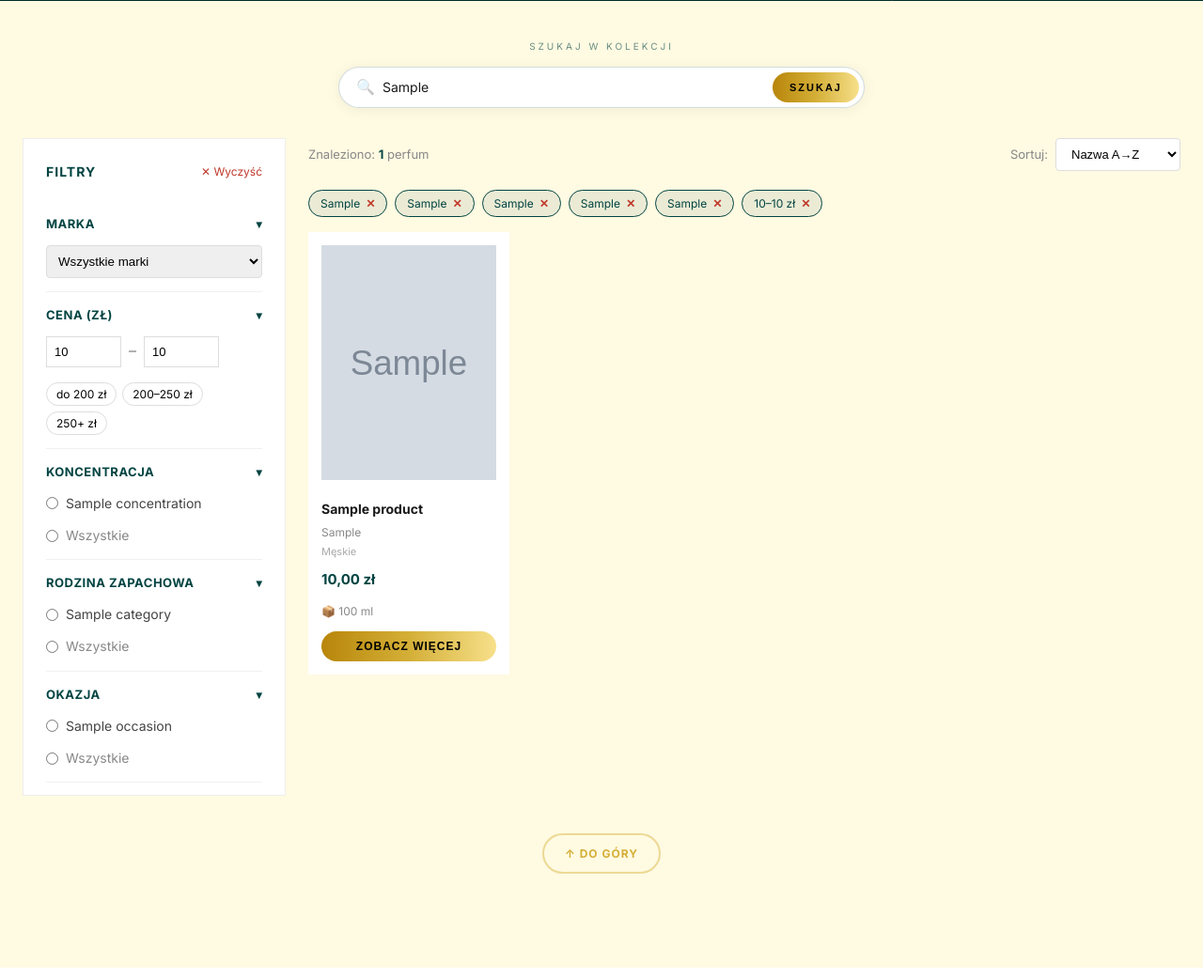
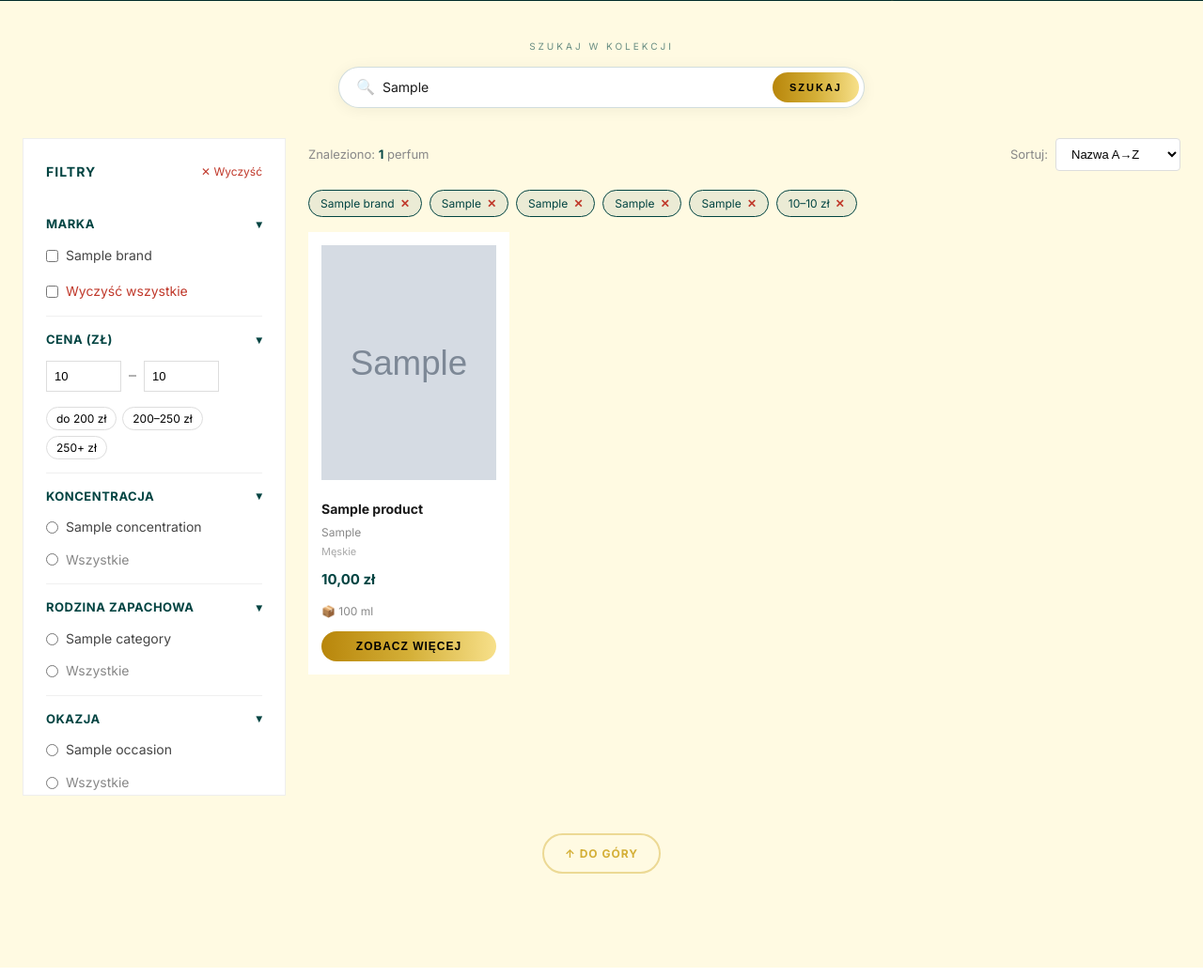
Before and after one commit to Camilleus/perfumy-mlm, a Django app: template templates/products/list.html in a window 1280 px wide. Shown: the part 685-1725 px from the top of the page at 94% size. Run offline with Django 5.2, Linux system fonts and the light colour scheme; tables that the repository leaves empty hold one stand-in row (values such as "Sample post"); the template is opened without the code that fills it: values that come from a table or form of the project are taken from there, most other values are stand-ins (such as "Sample title", 1, 10 or a date in 2020); grey boxes marked "Sample" are stand-in pictures.

Commit message:
brand filter is multiple choice now

```diff
--- a/templates/includes/filters_form.html
+++ b/templates/includes/filters_form.html
@@ -12,18 +12,25 @@
            style="font-size:12px; color:#c0392b;">✕ Wyczyść</a>
         {% endif %}
     </div>
-    <!-- MARKA -->
+    <!-- MARKA (wielokrotny wybór) -->
     <div class="filter-group">
         <div class="filter-group-title" onclick="toggleFilter('brand')">
             Marka <span class="filter-arrow" id="arrow-brand">▾</span>
         </div>
-        <div class="filter-group-body" id="filter-brand">
-            <select name="brand" onchange="this.form.submit()" style="width:100%; padding:8px; border:1px solid #ddd; border-radius:4px;">
-                <option value="">Wszystkie marki</option>
-                {% for brand in brands %}
-                <option value="{{ brand }}" {% if current_brand == brand %}selected{% endif %}>{{ brand }}</option>
-                {% endfor %}
-            </select>
+        <div class="filter-group-body" id="filter-brand" style="max-height: 200px; overflow-y: auto;">
+            {% for brand in brands %}
+            <label class="filter-checkbox">
+                <input type="checkbox" name="brands" value="{{ brand }}"
+                    {% if brand in selected_brands %}checked{% endif %}
+                    onchange="this.form.submit()">
+                {{ brand }}
+            </label>
+            {% endfor %}
+            {% if selected_brands %}
+            <label class="filter-checkbox" style="margin-top: 8px; color: #c0392b;">
+                <input type="checkbox" onchange="clearBrands()"> Wyczyść wszystkie
+            </label>
+            {% endif %}
         </div>
     </div>
     <!-- CENA -->
--- a/templates/products/list.html
+++ b/templates/products/list.html
@@ -83,7 +83,11 @@
                 <!-- AKTYWNE FILTRY (tagi) -->
                 {% if current_category or current_concentration or current_occasion or current_intensity or current_price_min or current_price_max %}
                 <div style="display:flex; gap:8px; flex-wrap:wrap; margin-bottom:16px;">
-                    {% if current_brand %}<span class="active-tag">{{ current_brand }} <a href="#" onclick="return removeParam('brand')">✕</a></span>{% endif %}
+                    {% if selected_brands %}
+                        {% for brand in selected_brands %}
+                        <span class="active-tag">{{ brand }} <a href="#" onclick="return removeBrand('{{ brand }}')">✕</a></span>
+                        {% endfor %}
+                    {% endif %}
                     {% if current_category %}<span class="active-tag">{{ current_category }} <a href="#" onclick="return removeParam('category')">✕</a></span>{% endif %}
                     {% if current_concentration %}<span class="active-tag">{{ current_concentration }} <a href="#" onclick="return removeParam('concentration')">✕</a></span>{% endif %}
                     {% if current_occasion %}<span class="active-tag">{{ current_occasion }} <a href="#" onclick="return removeParam('occasion')">✕</a></span>{% endif %}
@@ -382,6 +386,22 @@ if (overlay) {
         if (e.target === overlay) overlay.classList.remove('active');
     });
 }
+function clearBrands() {
+    const params = new URLSearchParams(window.location.search);
+    params.delete('brands');
+    params.delete('page');
+    window.location.href = '?' + params.toString();
+}
+
+function removeBrand(brand) {
+    const params = new URLSearchParams(window.location.search);
+    let brands = params.getAll('brands');
+    const newBrands = brands.filter(b => b !== brand);
+    params.delete('brands');
+    newBrands.forEach(b => params.append('brands', b));
+    params.delete('page');
+    window.location.href = '?' + params.toString();
+}
 </script>
 
 {% endblock %}
```
Also changed, not shown: products/views.py (+7 -8 lines).
